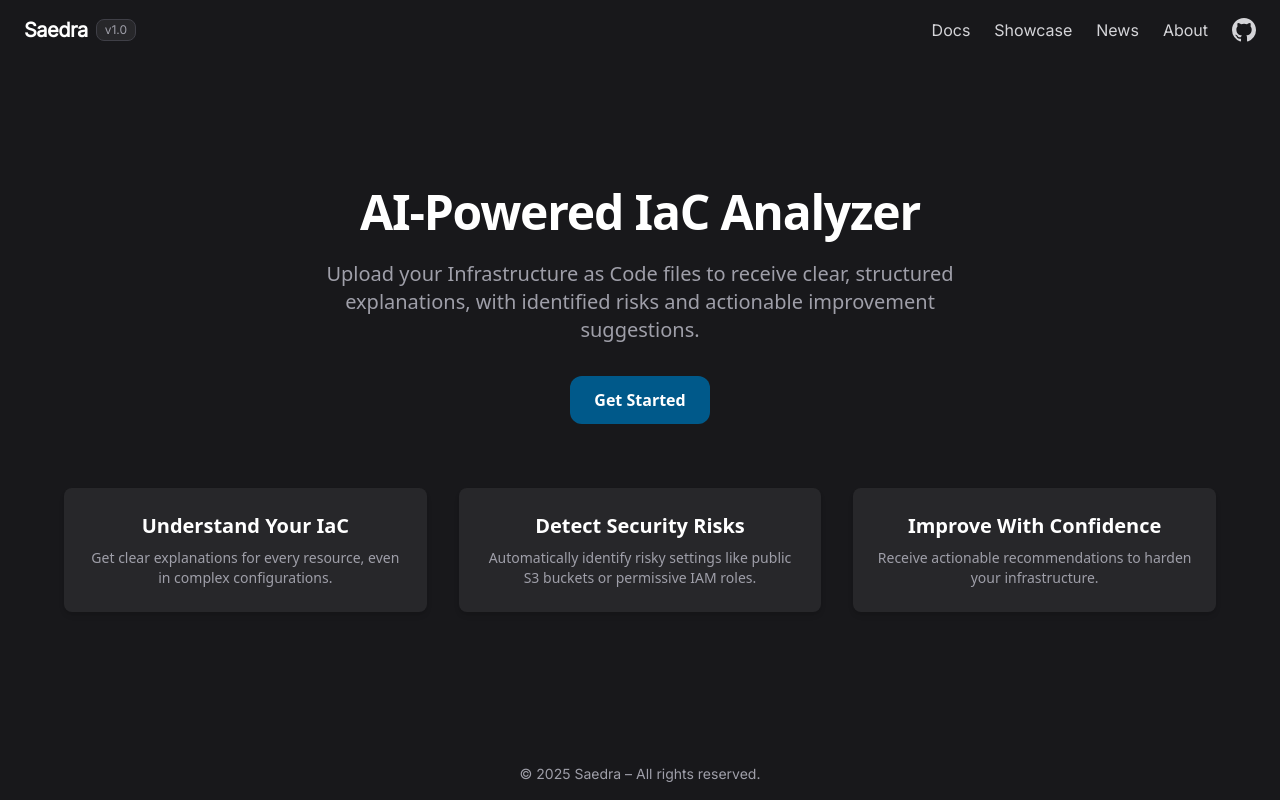
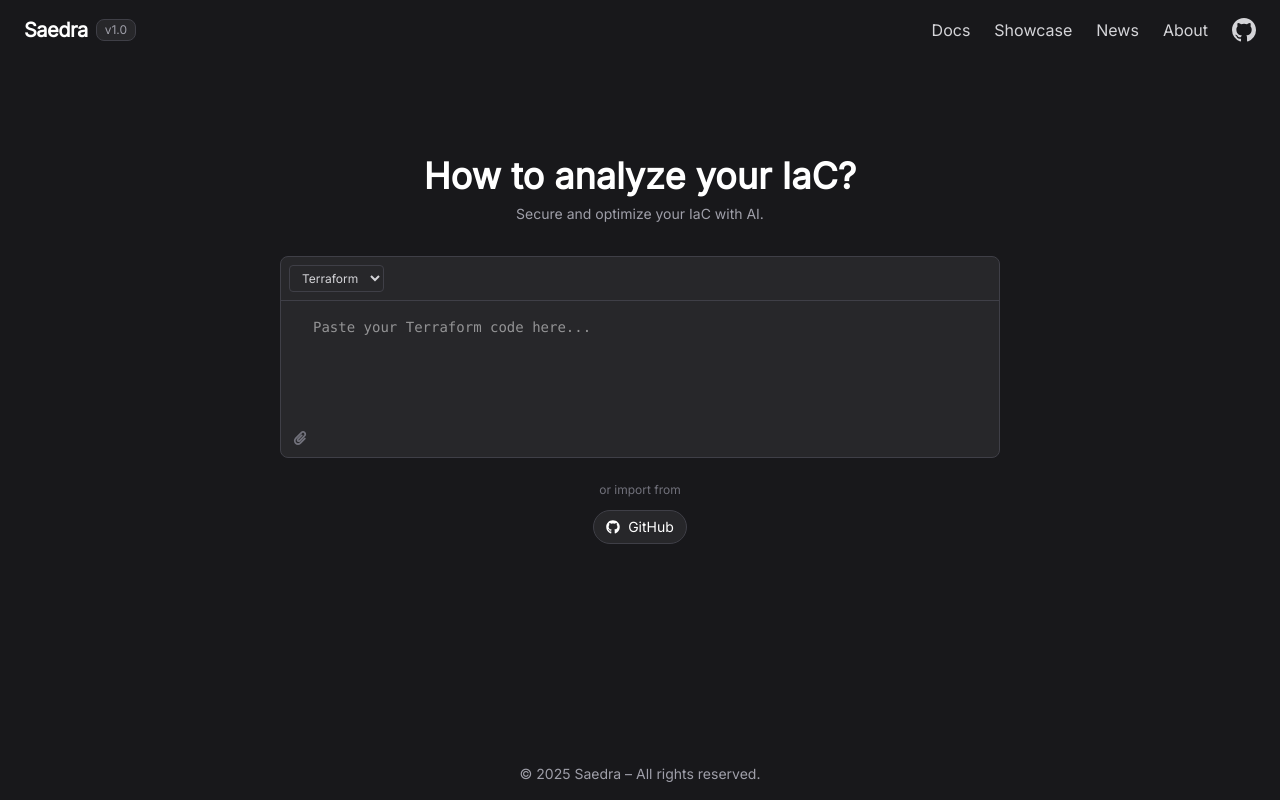
Before and after one commit to lubjr/saedra, a Next.js app in the folder apps/web/: page / in a window 1280 px wide. Built offline with nearby package versions, Linux system fonts and the light colour scheme.

Commit message:
refactor: all pages from front

```diff
--- a/apps/web/app/layout.tsx
+++ b/apps/web/app/layout.tsx
@@ -5,7 +5,7 @@ import { Footer } from '../components/Footer';
 export default function RootLayout({ children }: { children: React.ReactNode }) {
   return (
     <html lang="en">
-      <body className="bg-zinc-900 text-zinc-100 min-h-screen flex flex-col">
+      <body className="bg-zinc-900 text-zinc-100 min-h-screen flex flex-col font-inter">
         <Header />
         <main className="flex-grow p-8">{children}</main>
         <Footer />
--- a/apps/web/app/page.tsx
+++ b/apps/web/app/page.tsx
@@ -1,46 +1,71 @@
-import * as React from 'react';
+"use client";
+import * as React from "react";
+import { useState, useRef, useEffect } from "react";
+import { FaGithub, FaPaperclip, FaArrowRight } from "react-icons/fa";
 
 export default function Home() {
+  const [code, setCode] = useState("");
+  const [language, setLanguage] = useState("Terraform");
+  const textareaRef = useRef<HTMLTextAreaElement>(null);
+
+  useEffect(() => {
+    const textarea = textareaRef.current;
+    if (textarea) {
+      textarea.style.height = "auto";
+      textarea.style.height = Math.min(textarea.scrollHeight, 500) + "px";
+    }
+  }, [code]);
+
   return (
-    <div className="flex flex-col items-center text-center py-24 px-4 sm:px-6 lg:px-8">
-      <h1 className="text-4xl sm:text-5xl font-extrabold tracking-tight text-white mb-6">
-        AI-Powered IaC Analyzer
+    <div className="flex flex-col items-center text-center py-16 px-4 sm:px-6 lg:px-8 max-w-5xl mx-auto">
+      <h1 className="text-3xl sm:text-4xl font-bold text-white mb-2">
+        How to analyze your IaC?
       </h1>
-
-      <p className="max-w-2xl text-lg sm:text-xl text-zinc-400 mb-8">
-        Upload your Infrastructure as Code files to receive clear, structured explanations,
-        with identified risks and actionable improvement suggestions.
+      <p className="text-zinc-400 text-sm mb-8">
+        Secure and optimize your IaC with AI.
       </p>
 
-      <div>
-        <button className="px-6 py-3 bg-sky-800 hover:bg-sky-700 text-white font-semibold rounded-xl transition duration-200">
-          Get Started
-        </button>
+      <div className="w-3/4 relative bg-zinc-800 border border-zinc-700 rounded-lg overflow-hidden">
+        <div className="flex items-center justify-between px-2 py-2 border-b border-zinc-700">
+          <select
+            value={language}
+            onChange={(e) => setLanguage(e.target.value)}
+            className="bg-zinc-800 text-zinc-300 text-xs px-2 py-1 rounded border border-zinc-700 focus:outline-none"
+          >
+            <option>Terraform</option>
+            <option>YAML</option>
+            <option>JSON</option>
+          </select>
+
+          {code.trim() && (
+            <button className="bg-indigo-600 hover:bg-indigo-500 text-white p-2 rounded-md transition">
+              <FaArrowRight size={14} />
+            </button>
+          )}
+        </div>
+
+        <div className="relative">
+          <textarea
+            ref={textareaRef}
+            value={code}
+            onChange={(e) => setCode(e.target.value)}
+            placeholder={`Paste your ${language} code here...`}
+            className="w-full min-h-[150px] max-h-[300px] bg-zinc-800 text-sm text-white font-mono p-4 pl-8 pr-10 resize-none focus:outline-none overflow-y-auto custom-scroll"
+          />
+
+          <div className="absolute bottom-3 left-3 text-zinc-500 cursor-pointer hover:text-zinc-300">
+            <FaPaperclip size={14} />
+          </div>
+        </div>
       </div>
 
-      <div className="mt-16 grid grid-cols-1 sm:grid-cols-3 gap-8 max-w-6xl w-full">
-        <Feature
-          title="Understand Your IaC"
-          description="Get clear explanations for every resource, even in complex configurations."
-        />
-        <Feature
-          title="Detect Security Risks"
-          description="Automatically identify risky settings like public S3 buckets or permissive IAM roles."
-        />
-        <Feature
-          title="Improve With Confidence"
-          description="Receive actionable recommendations to harden your infrastructure."
-        />
+      <div className="mt-6 flex flex-col items-center gap-3">
+        <span className="text-zinc-500 text-xs">or import from</span>
+        <button className="flex items-center gap-2 bg-zinc-800 hover:bg-zinc-700 text-white text-sm px-3 py-1.5 rounded-full border border-zinc-700 transition">
+          <FaGithub size={14} />
+          GitHub
+        </button>
       </div>
     </div>
   );
 }
-
-function Feature({ title, description }: { title: string; description: string }) {
-  return (
-    <div className="bg-zinc-800 rounded-lg p-6 shadow-md hover:shadow-lg transition-shadow duration-300">
-      <h3 className="text-xl font-semibold text-white mb-2">{title}</h3>
-      <p className="text-zinc-400 text-sm">{description}</p>
-    </div>
-  );
-}
--- a/apps/web/components/Footer.tsx
+++ b/apps/web/components/Footer.tsx
@@ -1,6 +1,6 @@
 export function Footer() {
   return (
-    <footer className="bg-zinc-900 text-center text-sm text-zinc-400 p-4 font-inter">
+    <footer className="bg-zinc-900 text-center text-sm text-zinc-400 p-4">
       © 2025 Saedra – All rights reserved.
     </footer>
   );
--- a/apps/web/components/Header.tsx
+++ b/apps/web/components/Header.tsx
@@ -2,7 +2,7 @@ import Link from 'next/link';
 
 export function Header() {
   return (
-    <header className="bg-zinc-900 py-4 font-inter">
+    <header className="bg-zinc-900 py-4">
       <nav className="container mx-auto px-6 flex justify-between items-center">
         <div className="flex items-center space-x-2">
         <Link
```
